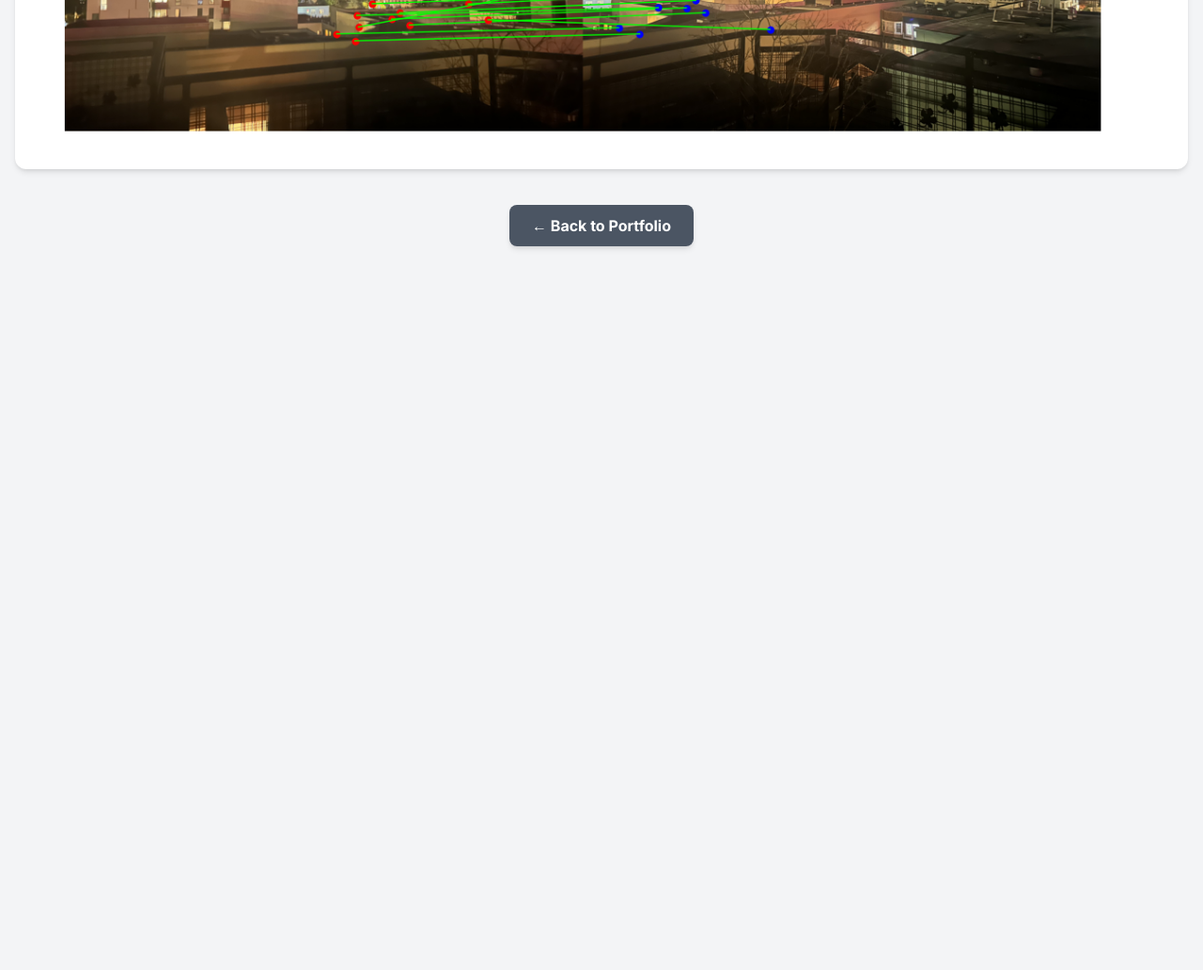
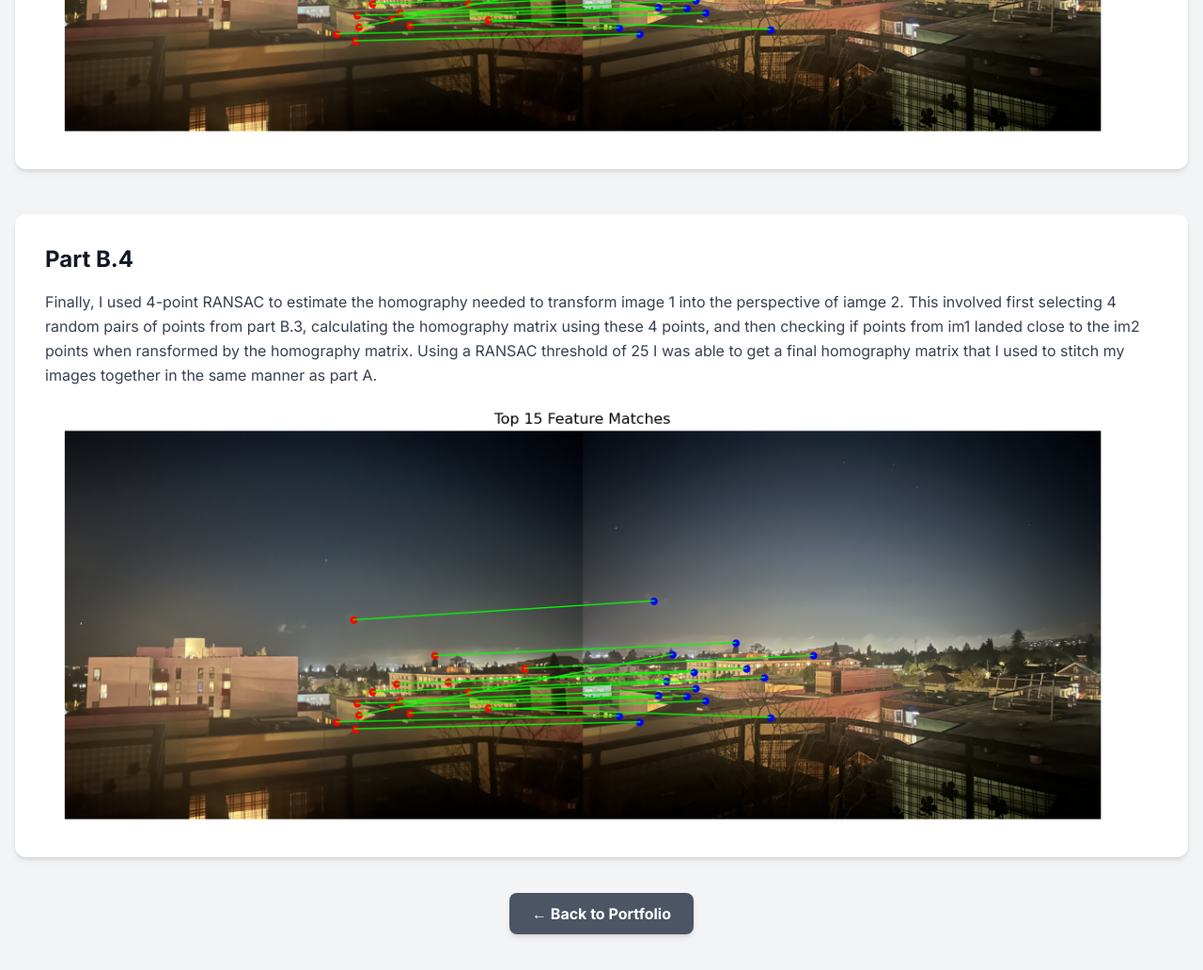
Before and after one commit to KeanuChandra/KeanuChandra.github.io, a plain HTML site: page 3/index.html in a window 1280 px wide. Shown: the part 8608-9640 px from the top of the page at 94% size. Before the commit the page ends 8908 px from the top, so only its background shows below. Drawn offline with nearby package versions, Linux system fonts and the light colour scheme.

Commit message:
Update index.html

```diff
--- a/3/index.html
+++ b/3/index.html
@@ -317,6 +317,17 @@
                         <img src="feature_matches.png">
                     </div>
             </section>
+
+            <section class="bg-white p-6 md:p-8 rounded-xl shadow-md">
+                <h2 class="text-2xl font-bold text-gray-900 mb-4">Part B.4</h2>
+
+                <p class="mb-4 text-gray-700 leading-relaxed">
+                    Finally, I used 4-point RANSAC to estimate the homography needed to transform image 1 into the perspective of iamge 2. This involved first selecting 4 random pairs of points from part B.3, calculating the homography matrix using these 4 points, and then checking if points from im1 landed close to the im2 points when ransformed by the homography matrix. Using a RANSAC threshold of 25 I was able to get a final homography matrix that I used to stitch my images together in the same manner as part A.
+                </p>
+                    <div>
+                        <img src="feature_matches.png">
+                    </div>
+            </section>
         </main>
 
         <footer class="text-center mt-12">
```
